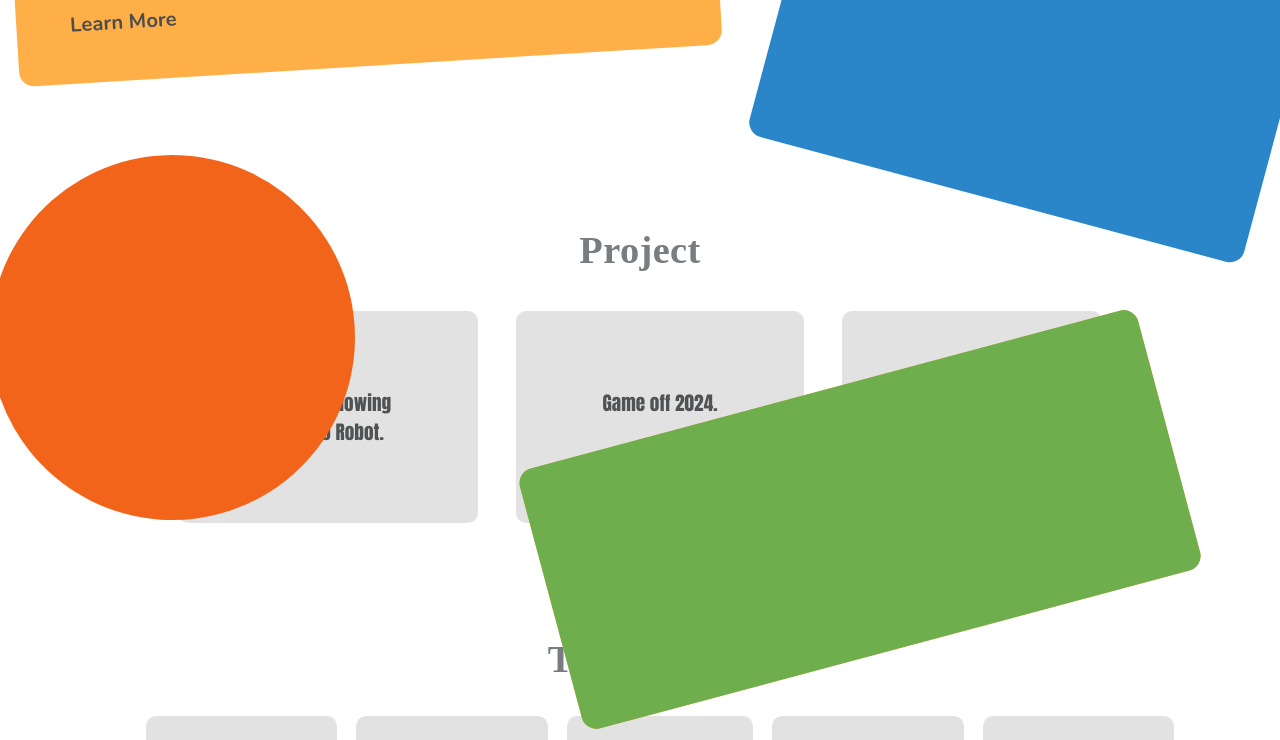
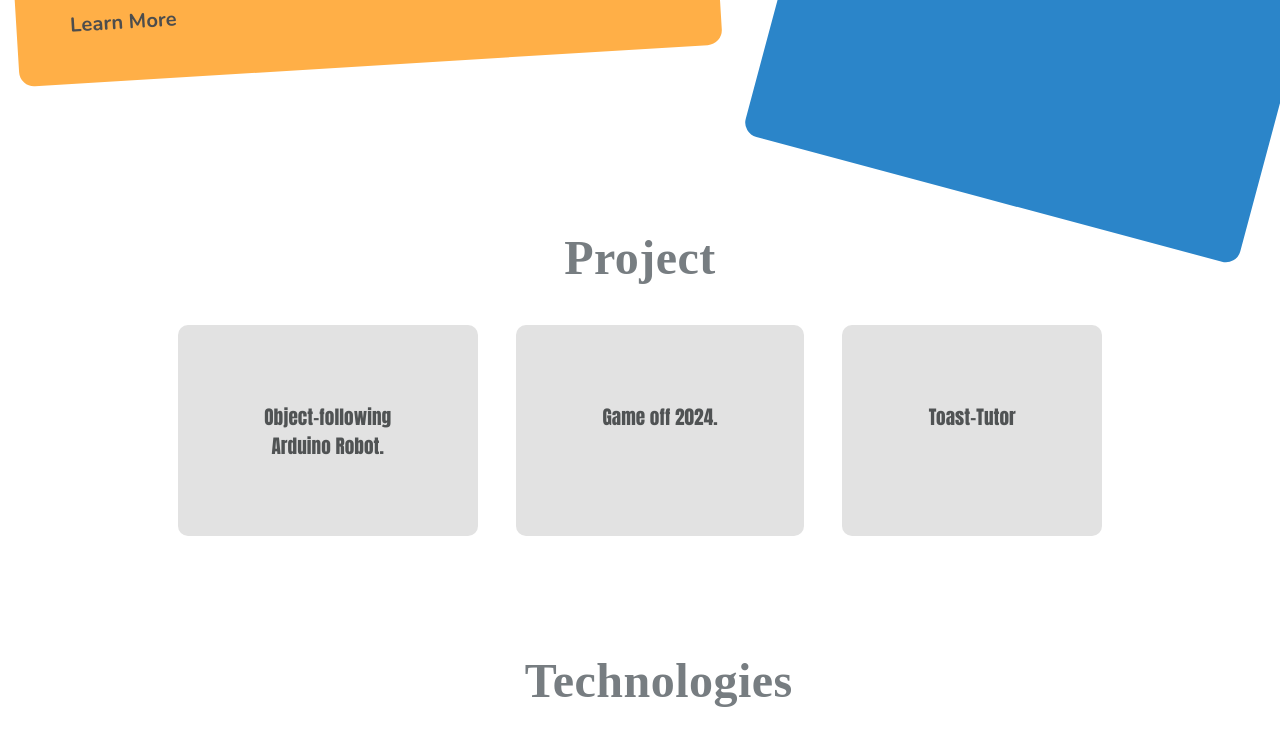
Before and after one commit to XuanGiaHanNguyen/WebSite, a plain HTML site: page index.html in a window 1280 px wide. Shown: the part 565-1305 px from the top of the page. Drawn offline with nearby package versions, Linux system fonts and the light colour scheme; a web font is replaced by a local one.

Commit message:
modified

```diff
--- a/css/style.css
+++ b/css/style.css
@@ -103,7 +103,6 @@ header a:hover{
     width: 10em;
     background-color:rgb(226, 226, 226);
     border-radius: 10px;
-
 }
 
 .Box a{
@@ -217,7 +216,7 @@ h2{
 .b2{
     position:absolute;
     top:500px;
-    right:-4px;
+    right:0px;
     padding: 7em 10em;
     width: 40%;
     background-color: #2b85c9;
@@ -239,39 +238,5 @@ h2{
 
 .center{
     text-align: center;
-    font-size: 2em;
+    font-size: 2.5em;
 }
-
-.b5{
-    position:absolute;
-    top:720px;
-    left:-10px;
-    padding: 9.5em 9.5em;
-    width: 20%;
-    background-color: #F26419;
-    border-radius: 15px;
-    transform: rotate(15deg);
-    border-radius: 100em;
-}
-
-.b6{
-    position:absolute;
-    top:950px;
-    right:100px;
-    padding: 7em 10em;
-    width: 50%;
-    background-color: #ffaf47;
-    border-radius: 15px;
-    transform: rotate(-15deg);
-}
-
-.b7{
-    position:absolute;
-    top:950px;
-    right:100px;
-    padding: 7em 10em;
-    width: 50%;
-    background-color: #6eae4d;
-    border-radius: 15px;
-    transform: rotate(-15deg);
-}
```
Also changed, not shown: index.html (+2 -0 lines).
